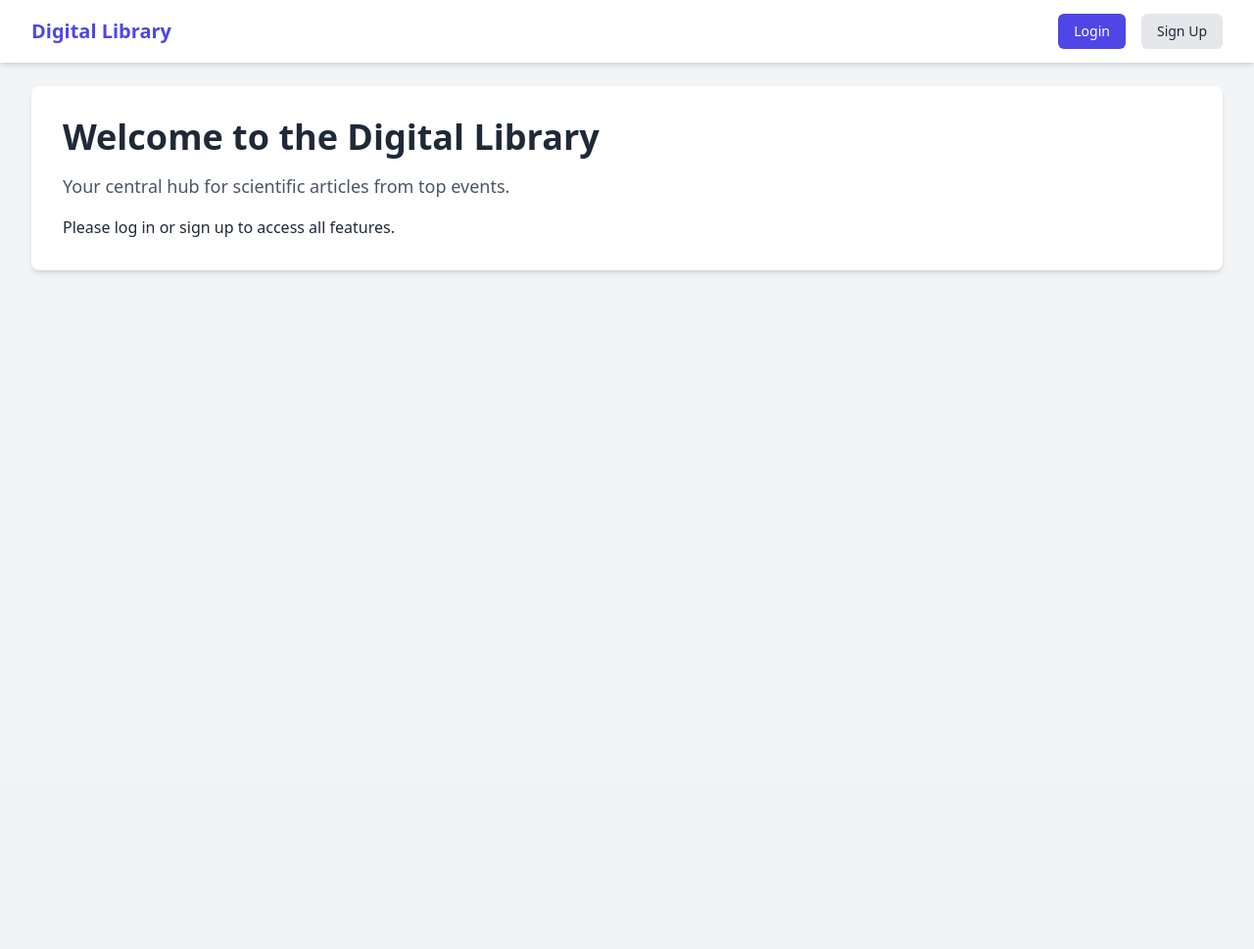
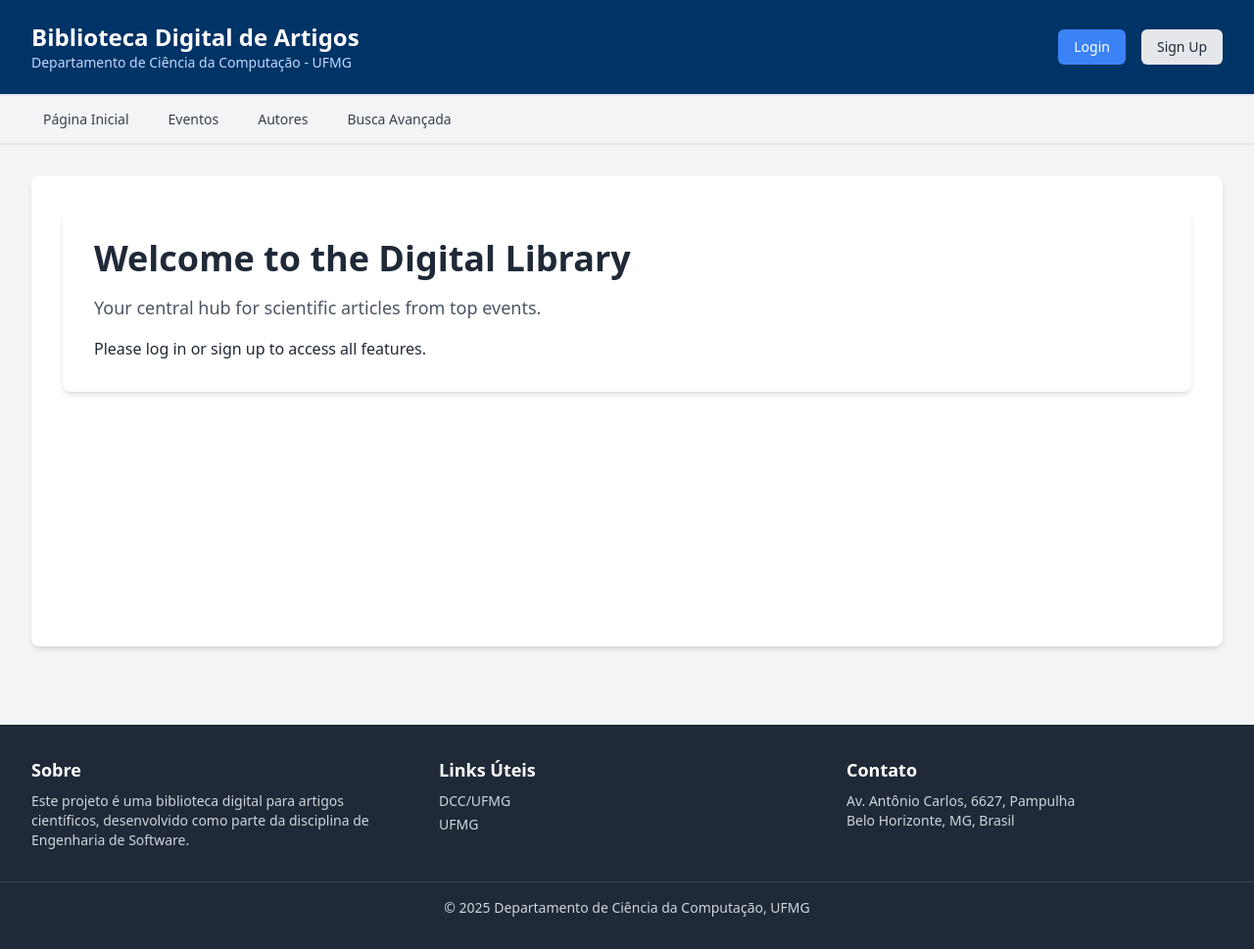
Before and after one commit to joaovg0111/Biblioteca-de-Artigos, a Django app: page / in a window 1280 px wide. Shown: the whole page at 98% size. Before the commit the page ends 279 px from the top, so only its background shows below. Run offline with Django 5.2, Linux system fonts and the light colour scheme; some libraries are stand-ins or nearby versions.

Commit message:
new base style

```diff
--- a/apps/core/views.py
+++ b/apps/core/views.py
@@ -4,4 +4,4 @@ def index(request):
     """
     This view renders the main home page of the site.
     """
-    return render(request, "index.html")
+    return render(request, "home/index.html")
--- a/config/settings.py
+++ b/config/settings.py
@@ -52,7 +52,8 @@ ROOT_URLCONF = 'config.urls'
 TEMPLATES = [
     {
         'BACKEND': 'django.template.backends.django.DjangoTemplates',
-        'DIRS': [BASE_DIR / 'templates'],
+        'DIRS': [BASE_DIR / 'templates',
+                 BASE_DIR / 'templates' / 'home'],
         'APP_DIRS': True,
         'OPTIONS': {
             'context_processors': [
--- a/templates/base.html
+++ b/templates/base.html
@@ -3,30 +3,93 @@
 <head>
     <meta charset="UTF-8">
     <meta name="viewport" content="width=device-width, initial-scale=1.0">
-    <title>{% block title %}Digital Library{% endblock %}</title>
+    <title>{% block title %}Biblioteca Digital de Artigos{% endblock %}</title>
     <script src="https://cdn.tailwindcss.com"></script>
+    <style>
+        /* A little extra style to mimic the link hover effect from the DCC site */
+        .nav-link:hover {
+            background-color: #e0e0e0;
+        }
+    </style>
 </head>
 <body class="bg-gray-100 text-gray-800 font-sans">
-    <nav class="bg-white shadow-md">
+
+    <!-- Header Section (Blue Bar) -->
+    <header class="bg-[#003366] text-white shadow-lg">
         <div class="max-w-7xl mx-auto px-4 sm:px-6 lg:px-8">
-            <div class="flex items-center justify-between h-16">
+            <div class="flex items-center justify-between h-24">
+                <!-- Left side: Title -->
                 <div class="flex items-center">
-                    <a href="/" class="font-bold text-xl text-indigo-600">Digital Library</a>
+                    <div class="flex-shrink-0">
+                        <!-- Placeholder for a logo if you add one later -->
+                    </div>
+                    <div>
+                        <h1 class="text-2xl font-bold">Biblioteca Digital de Artigos</h1>
+                        <p class="text-sm text-blue-200">Departamento de Ciência da Computação - UFMG</p>
+                    </div>
                 </div>
+
+                <!-- Right side: Login/Signup Buttons -->
                 <div class="flex items-center">
-                    <!-- Placeholder for Login/Signup Buttons -->
-                    <a href="#" class="bg-indigo-600 text-white px-4 py-2 rounded-md text-sm font-medium hover:bg-indigo-700 transition duration-300">Login</a>
+                    <a href="#" class="bg-blue-500 text-white px-4 py-2 rounded-md text-sm font-medium hover:bg-blue-600 transition duration-300">Login</a>
                     <a href="#" class="ml-4 bg-gray-200 text-gray-800 px-4 py-2 rounded-md text-sm font-medium hover:bg-gray-300 transition duration-300">Sign Up</a>
+                </div>
+            </div>
+        </div>
+    </header>
+
+    <!-- Navigation Bar (Light Gray) -->
+    <nav class="bg-gray-100 border-b-2 border-t-2 border-gray-200">
+        <div class="max-w-7xl mx-auto px-4 sm:px-6 lg:px-8">
+            <div class="flex items-center justify-start h-12">
+                <div class="flex items-baseline space-x-4">
+                    <!-- Placeholder navigation links -->
+                    <a href="/" class="nav-link text-gray-700 hover:text-blue-800 px-3 py-2 rounded-md text-sm font-medium transition duration-300">Página Inicial</a>
+                    <a href="#" class="nav-link text-gray-700 hover:text-blue-800 px-3 py-2 rounded-md text-sm font-medium transition duration-300">Eventos</a>
+                    <a href="#" class="nav-link text-gray-700 hover:text-blue-800 px-3 py-2 rounded-md text-sm font-medium transition duration-300">Autores</a>
+                    <a href="#" class="nav-link text-gray-700 hover:text-blue-800 px-3 py-2 rounded-md text-sm font-medium transition duration-300">Busca Avançada</a>
                 </div>
             </div>
         </div>
     </nav>
 
-    <main class="max-w-7xl mx-auto py-6 sm:px-6 lg:px-8">
-        {% block content %}
-        <!-- Content from other pages will be injected here -->
-        {% endblock %}
+    <!-- Main Content Area -->
+    <main class="max-w-7xl mx-auto py-8 sm:px-6 lg:px-8">
+        <div class="bg-white p-8 rounded-lg shadow-md min-h-[60vh]">
+            {% block content %}
+            <!-- Content from other pages will be injected here -->
+            {% endblock %}
+        </div>
     </main>
+
+    <!-- Footer Section -->
+    <footer class="bg-gray-800 text-gray-300 mt-12 py-8">
+        <div class="max-w-7xl mx-auto px-4 sm:px-6 lg:px-8 grid grid-cols-1 md:grid-cols-3 gap-8">
+            <div>
+                <h3 class="text-lg font-semibold text-white">Sobre</h3>
+                <p class="mt-2 text-sm">
+                    Este projeto é uma biblioteca digital para artigos científicos, desenvolvido como parte da disciplina de Engenharia de Software.
+                </p>
+            </div>
+            <div>
+                <h3 class="text-lg font-semibold text-white">Links Úteis</h3>
+                <ul class="mt-2 space-y-1 text-sm">
+                    <li><a href="https://dcc.ufmg.br" target="_blank" class="hover:text-white">DCC/UFMG</a></li>
+                    <li><a href="https://ufmg.br" target="_blank" class="hover:text-white">UFMG</a></li>
+                </ul>
+            </div>
+            <div>
+                <h3 class="text-lg font-semibold text-white">Contato</h3>
+                <p class="mt-2 text-sm">
+                    Av. Antônio Carlos, 6627, Pampulha<br>
+                    Belo Horizonte, MG, Brasil
+                </p>
+            </div>
+        </div>
+        <div class="max-w-7xl mx-auto px-4 sm:px-6 lg:px-8 mt-8 border-t border-gray-700 pt-4 text-center text-sm">
+            <p>&copy; 2025 Departamento de Ciência da Computação, UFMG</p>
+        </div>
+    </footer>
 
 </body>
 </html>
--- a/templates/index.html
+++ b/templates/home/index.html
@@ -1,4 +1,4 @@
-{% extends "base.html" %}
+{% extends "../base.html" %}
 
 {% block title %}Home - Digital Library{% endblock %}
 
```
